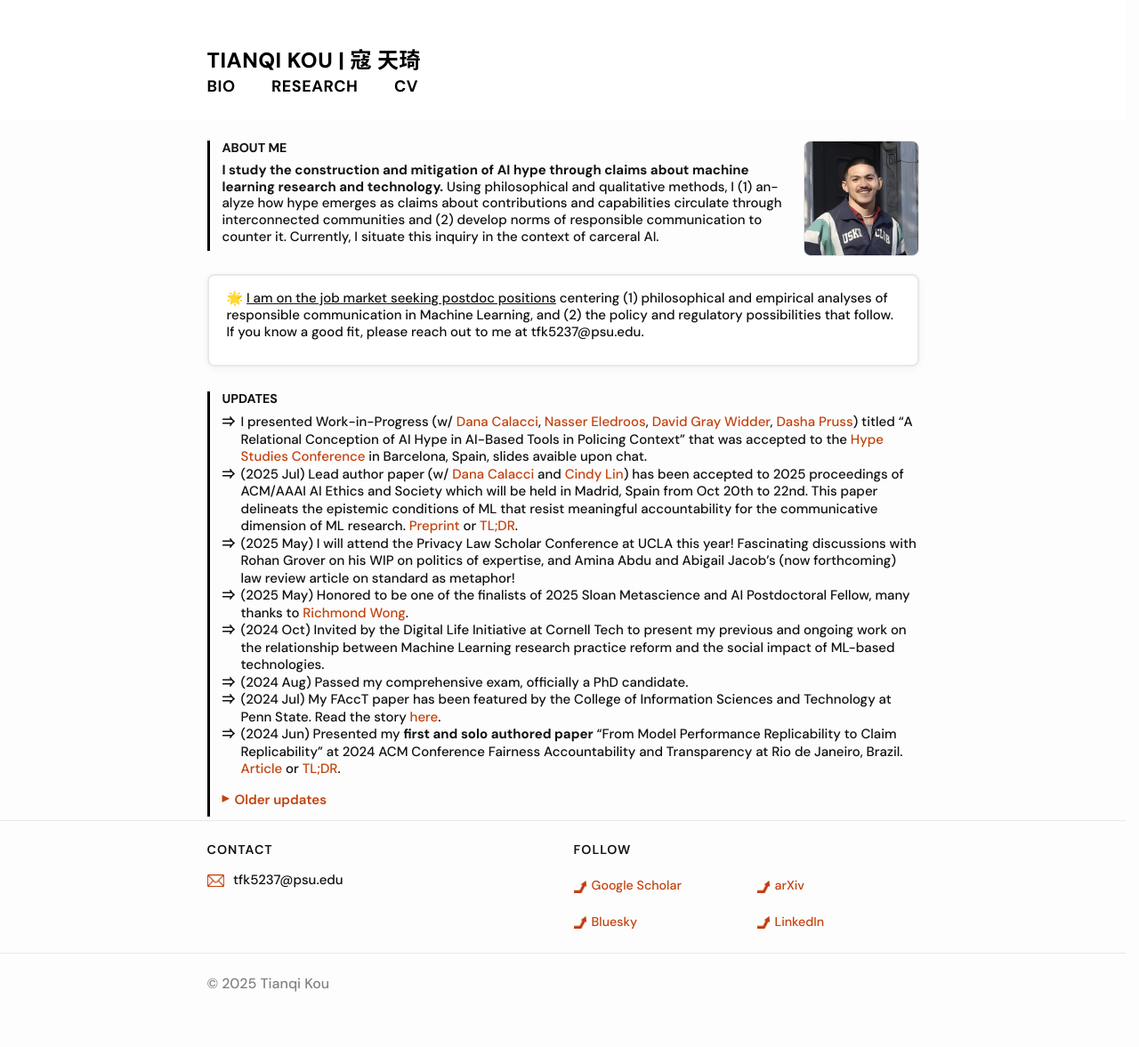
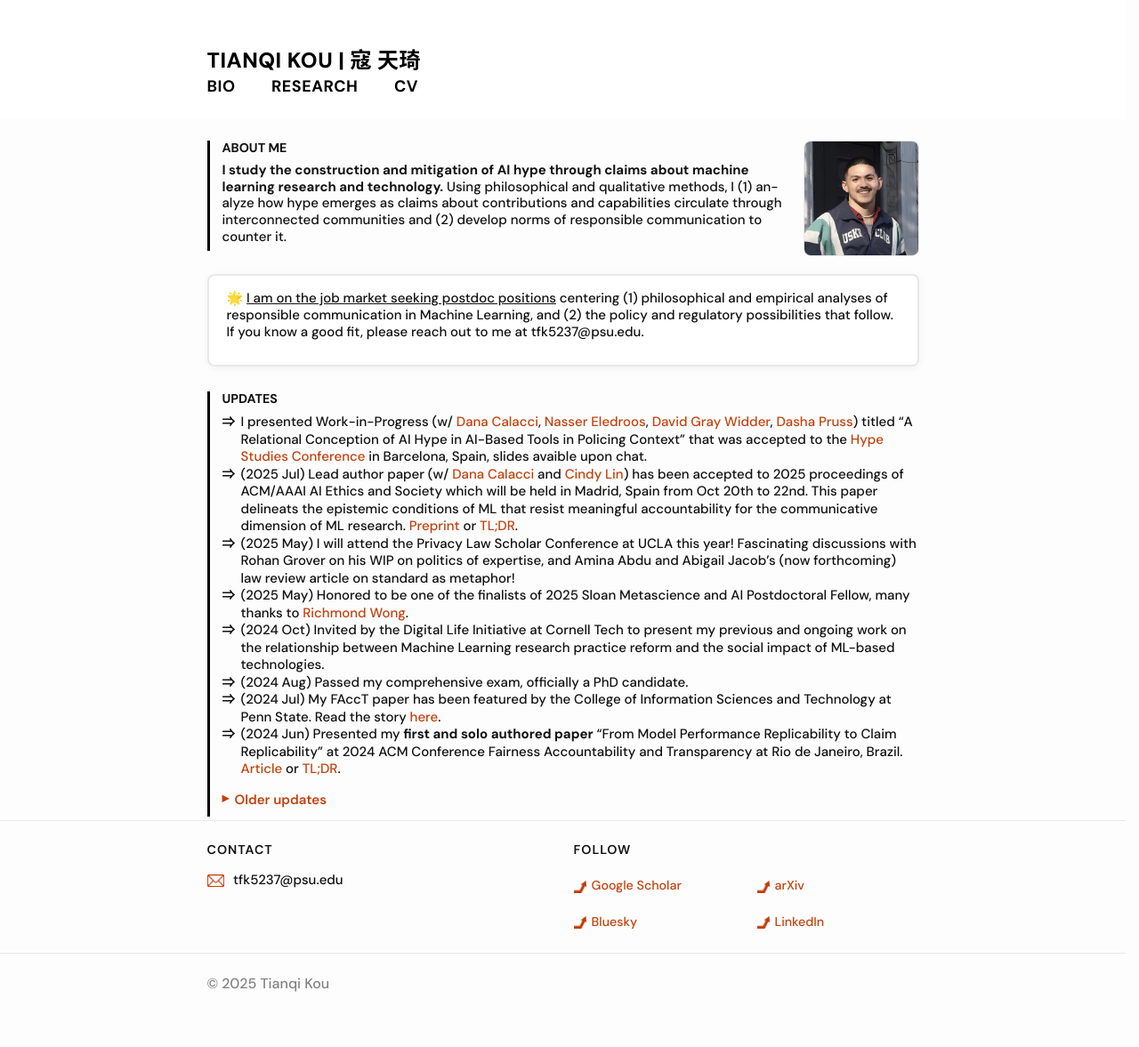
Before and after one commit to koutianqi/koutianqi.github.io, a Jekyll site: the page built from index.markdown, in a window 1280 px wide. Shown: the whole page at 89% size. Built offline with Jekyll 4.4.1, drawn with Linux system fonts in a browser that asks for light colours.

Commit message:
Update index.markdown

```diff
--- a/index.markdown
+++ b/index.markdown
@@ -10,8 +10,7 @@
   <h2 class="mobile-only"><strong>ABOUT ME</strong></h2>
 
 
-**I study the construction and mitigation of AI hype through claims about machine learning research and technology.** Using philosophical and qualitative methods, I (1) analyze how hype emerges as claims about contributions and capabilities circulate through interconnected communities and (2) develop norms of responsible communication to counter it. Currently, I situate this inquiry in the context of carceral AI.
-
+**I study the construction and mitigation of AI hype through claims about machine learning research and technology.** Using philosophical and qualitative methods, I (1) analyze how hype emerges as claims about contributions and capabilities circulate through interconnected communities and (2) develop norms of responsible communication to counter it.
 
   </div>
   <img class="headshot" src="{{ "/assets/img/headshot_crop.jpg" | relative_url }}" alt="Headshot" />
```
